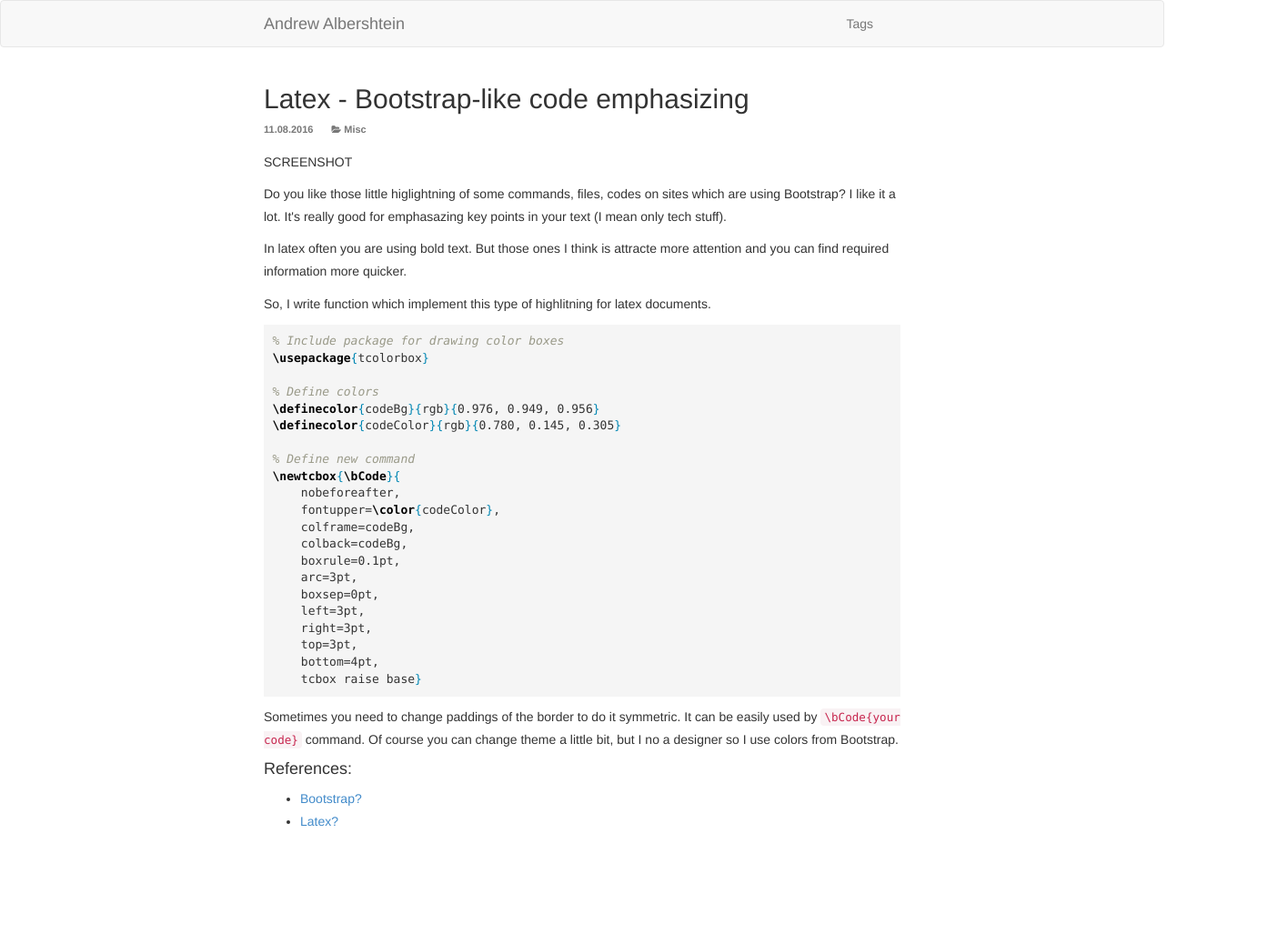
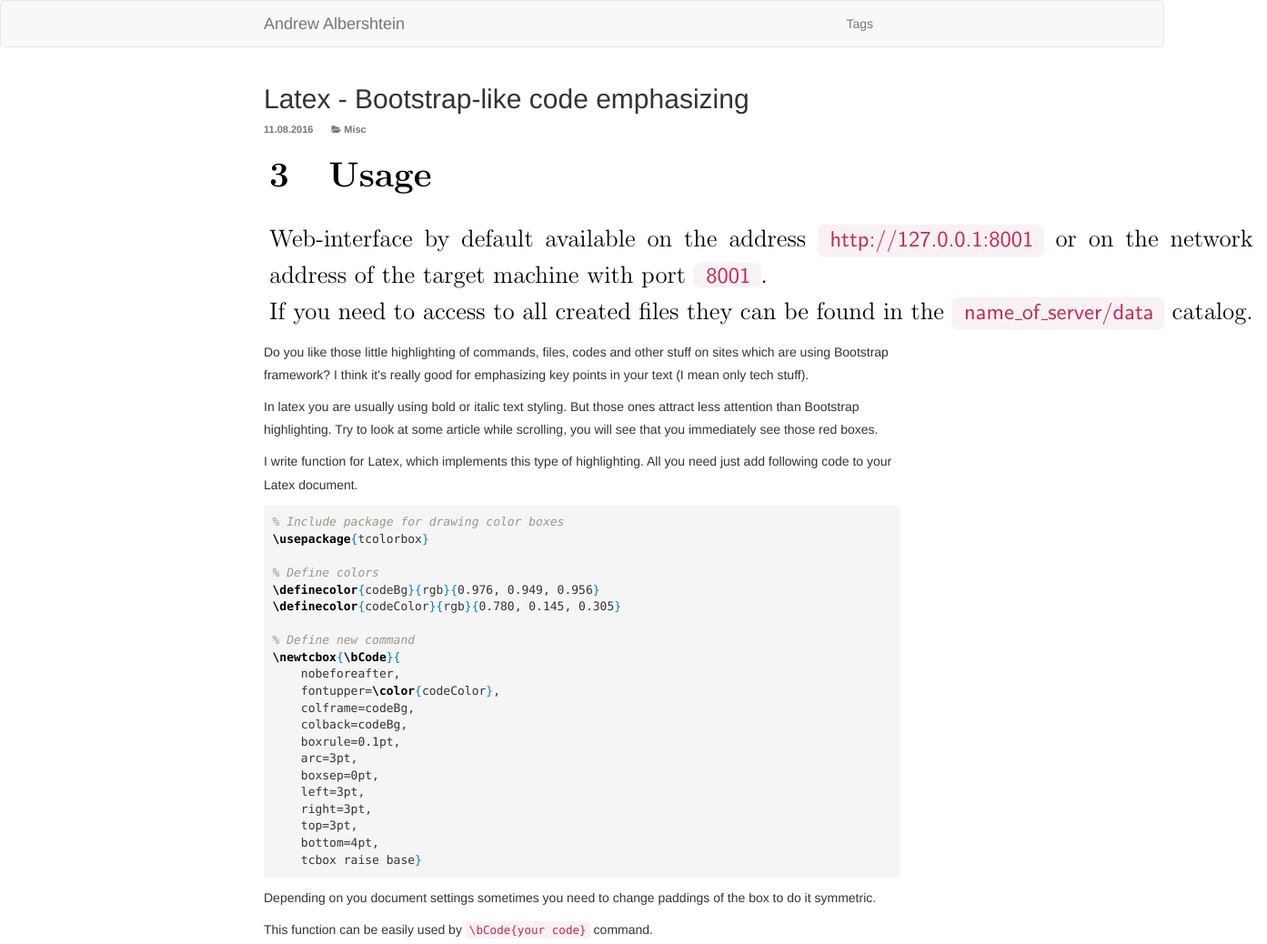
Before and after one commit to alberand/alberand.github.io, a plain HTML site: page latex-bootstrap-like-code-emphasizing.html in a window 1280 px wide. Shown: the top 1038 px of the page at 91% size, 1393 px wide, since content can reach past the window. Drawn offline with nearby package versions, Linux system fonts and the light colour scheme.

Commit message:
Update latex article.

```diff
--- a/latex-bootstrap-like-code-emphasizing.html
+++ b/latex-bootstrap-like-code-emphasizing.html
@@ -55,14 +55,16 @@
       </header>
 <!-- .entry-content -->
       <div class="entry-content">
-        <p>SCREENSHOT</p>
-<p>Do you like those little higlightning of some commands, files, codes on sites
-which are using Bootstrap? I like it a lot. It's really good for emphasazing key
-points in your text (I mean only tech stuff).</p>
-<p>In latex often you are using bold text. But those ones I think is attracte more
-attention and you can find required information more quicker.</p>
-<p>So, I write function which implement this type of highlitning for latex
-documents.</p>
+        <p><img alt="Screenshot of some pdf document with Bootstrap
+highlighting" src="https://alberand.github.io/images/latex_pdf_bcode_example.png"></p>
+<p>Do you like those little highlighting of commands, files, codes and other stuff
+on sites which are using Bootstrap framework? I think it's really good for
+emphasizing key points in your text (I mean only tech stuff).</p>
+<p>In latex you are usually using bold or italic text styling. But those ones
+attract less attention than Bootstrap highlighting. Try to look at some article
+while scrolling, you will see that you immediately see those red boxes.</p>
+<p>I write function for Latex, which implements this type of highlighting. All you
+need just add following code to your Latex document.</p>
 <div class="highlight"><pre><span></span><span class="c">% Include package for drawing color boxes</span>
 <span class="k">\usepackage</span><span class="nb">{</span>tcolorbox<span class="nb">}</span>
 
@@ -87,9 +89,9 @@ documents.</p>
 </pre></div>
 
 
-<p>Sometimes you need to change paddings of the border to do it symmetric. It can
-be easily used by <code>\bCode{your code}</code> command. Of course you can change theme a
-little bit, but I no a designer so I use colors from Bootstrap.</p>
+<p>Depending on you document settings sometimes you need to change paddings of the
+box to do it symmetric.</p>
+<p>This function can be easily used by <code>\bCode{your code}</code> command.</p>
 <h4>References:</h4>
 <ul>
 <li><a href="http://getbootstrap.com/">Bootstrap?</a></li>
```
Also changed, not shown: author/andrew-albershteyn.html (+2 -2 lines), category/misc.html (+2 -2 lines), index.html (+2 -2 lines), octave-colored-prompt-messages.html (+6 -11 lines), images/latex_pdf_bcode_example.png (added), images/octave_messages.png (added).
